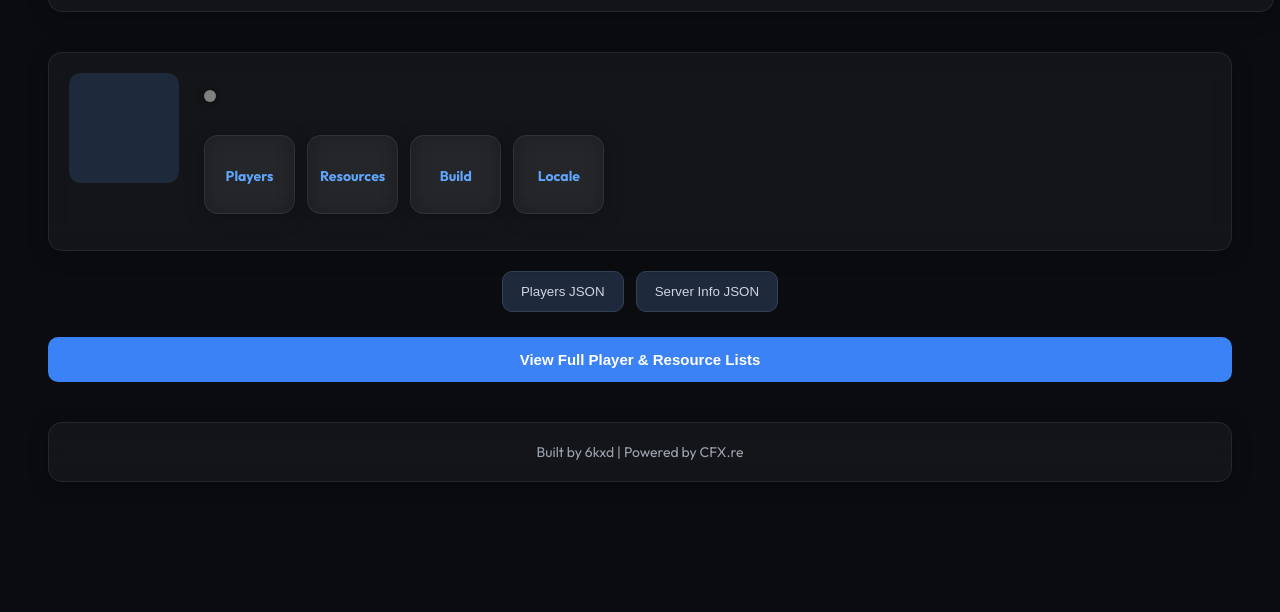
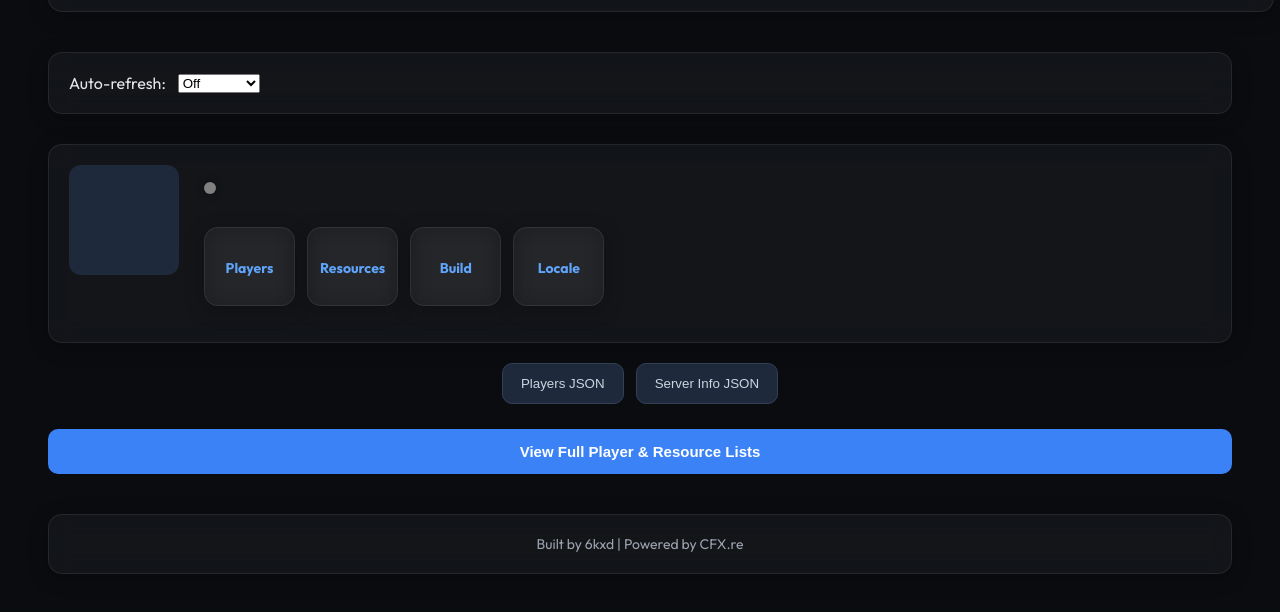
Before and after one commit to xHilyZ/6kxd-cfx-finder, a plain HTML site: page server.html in a window 1280 px wide. Shown: the part 106-718 px from the top of the page. Drawn offline with Linux system fonts and the light colour scheme.

Commit message:
Update server.html

```diff
--- a/server.html
+++ b/server.html
@@ -13,6 +13,18 @@
   </header>
 
   <div class="container">
+
+    <!-- AUTO REFRESH (REQUIRED FOR JS TO WORK) -->
+    <div class="auto-refresh glass">
+      <label for="autoRefreshSelect">Auto-refresh:</label>
+      <select id="autoRefreshSelect">
+        <option value="0">Off</option>
+        <option value="10000">Every 10s</option>
+        <option value="30000">Every 30s</option>
+        <option value="60000">Every 60s</option>
+      </select>
+      <span id="lastRefresh" class="last-refresh"></span>
+    </div>
 
     <!-- SERVER INFO CARD -->
     <div id="serverInfo" class="server-card glass">
@@ -68,6 +80,7 @@
       <button id="infoJson" class="btn-secondary">Server Info JSON</button>
     </div>
 
+    <!-- FULL PANEL BUTTON -->
     <button id="openFullPanel" class="btn-primary full-btn">
       View Full Player & Resource Lists
     </button>
@@ -87,18 +100,22 @@
 
       <div class="panel-grid">
 
+        <!-- PLAYERS PANEL -->
         <div>
           <h3 class="panel-heading">Online Players</h3>
           <input id="playerSearch" class="panel-search" type="text" placeholder="Search players">
           <div id="fullPlayers"></div>
         </div>
 
+        <!-- RESOURCES PANEL -->
         <div>
           <h3 class="panel-heading">Resources List</h3>
+
           <div class="resource-controls">
             <input id="resourceSearch" class="panel-search" type="text" placeholder="Search resources">
             <button id="resourceSort" class="btn-secondary small">Sort A–Z</button>
           </div>
+
           <div id="fullResources"></div>
         </div>
 
```
